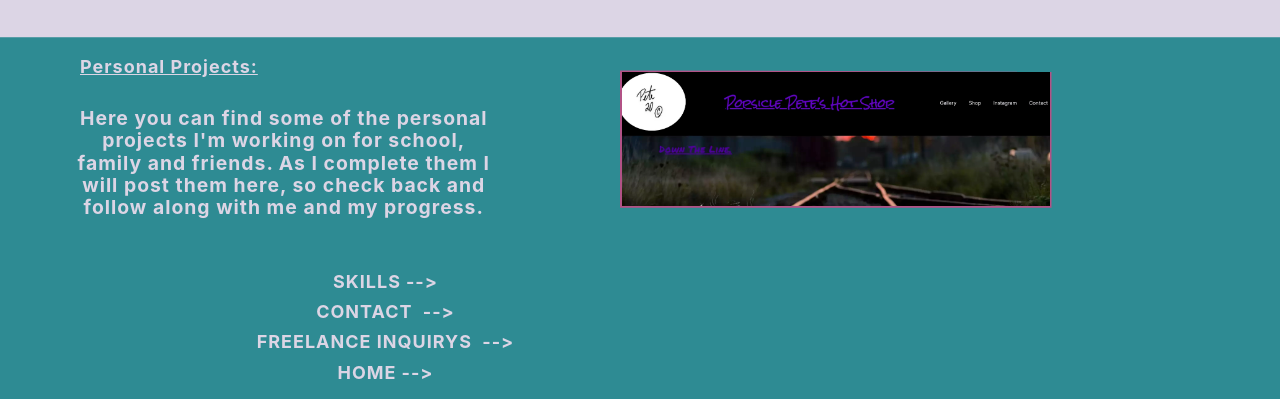
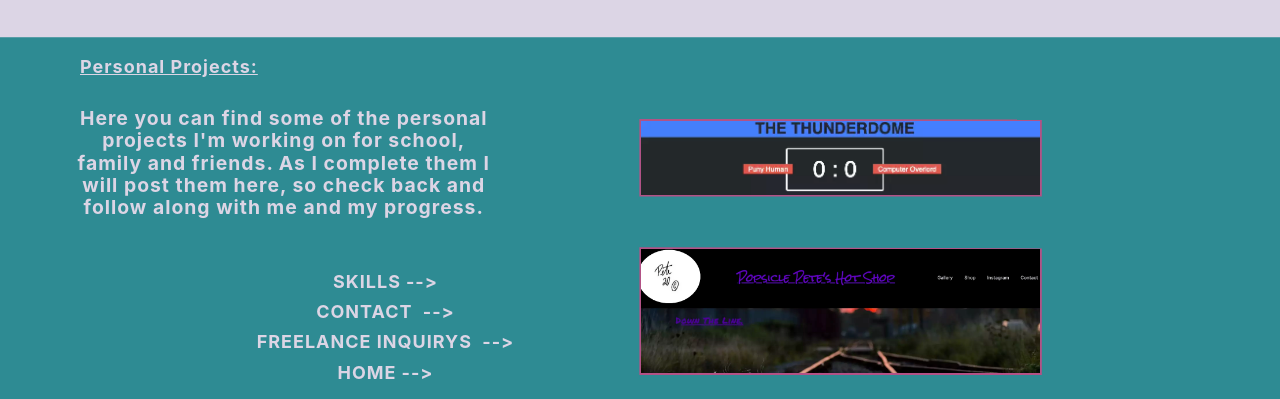
Before and after one commit to mintercode/Knockknock1, a website: page portfolio.html in a window 1280 px wide. Shown: the part 401-800 px from the top of the page. Drawn offline with nearby package versions, Linux system fonts and the light colour scheme.

Commit message:
added rps game

```diff
--- a/portfolio.html
+++ b/portfolio.html
@@ -47,16 +47,28 @@
             <li class="list nav__item link-arrow mobile"><a href="Index.html">Home</a></li>
           </ul>
            </header>
-        <a href="https://www.popsiclepeteshotshop.ca//">
+
+        <div class="block grid" >
+          <a href="https://thunderdome.netlify.app///">
             <picture data-aos="fade-in" data-aos-duration="3000">
               <img
                 class="room hero__image-2"
-                src="Images/Screen Shot 2021-04-10 at 11.36.56 AM.webp"
+                src="Images/td.webp"
                 alt="A Beared man stands infron of trees smiling"
               />
             </picture>
-        </a>
+                </a>
 
+          <a href="https://www.popsiclepeteshotshop.ca//">
+              <picture data-aos="fade-in" data-aos-duration="3000">
+                <img
+                  class="room hero__image-2"
+                  src="Images/Screen Shot 2021-04-10 at 11.36.56 AM.webp"
+                  alt="A Beared man stands infron of trees smiling"
+                />
+              </picture>
+          </a>
+        </div>
 
 
     </section>
```
Also changed, not shown: Images/td.webp (added).
